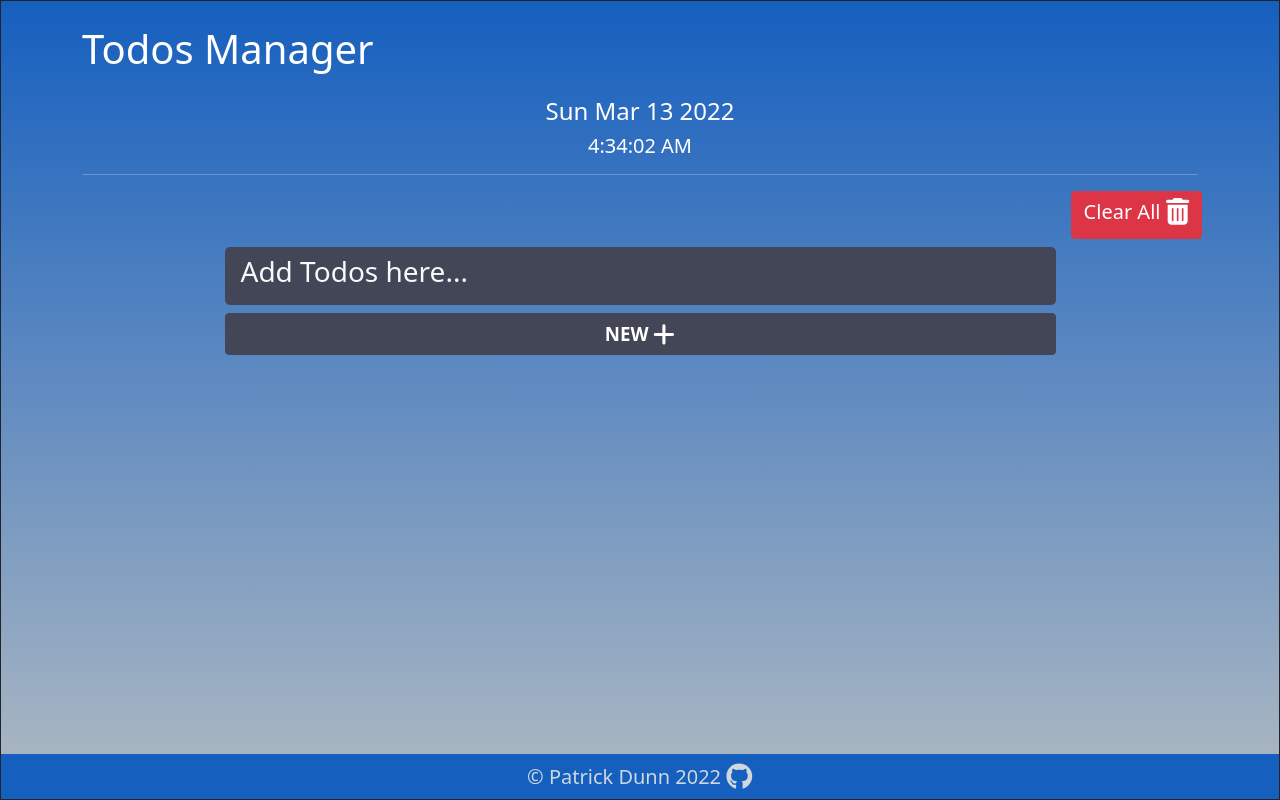
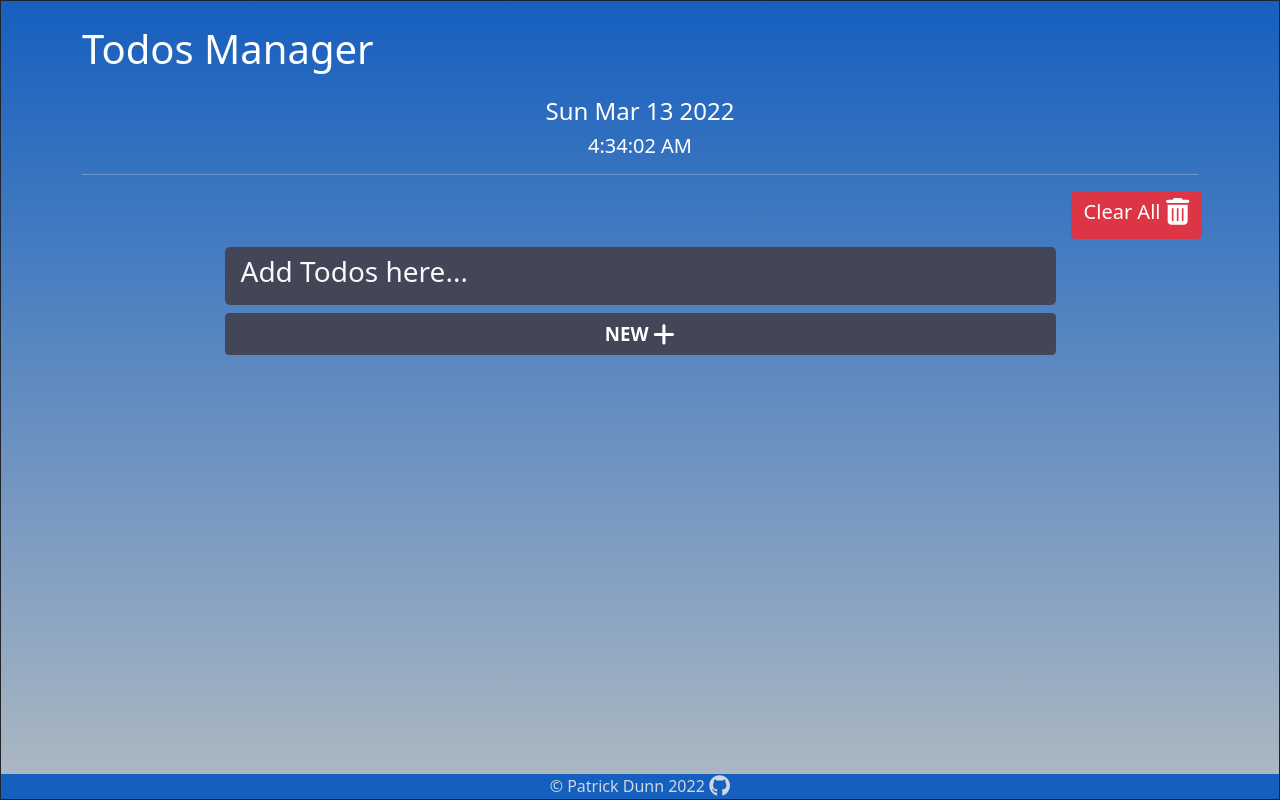
Before and after one commit to knightmac19/react-todos, a React (Create React App) app: page / in a window 1280 px wide. Built offline with nearby package versions, Linux system fonts and the light colour scheme.

Commit message:
re-styling footer for more real estate

```diff
--- a/src/components/Layout/Footer.css
+++ b/src/components/Layout/Footer.css
@@ -2,14 +2,14 @@
   position: absolute;
   bottom: 0px;
   width: 100%;
-  height: 45px;
+  height: 25px;
 
   background-color: #155fbf;
 }
 
 .footer-content {
   display: flex;
-  flex-direction: column;
+  flex-direction: row;
   justify-content: center;
   vertical-align: middle;
   margin: 0 auto;
--- a/src/components/Layout/Footer.js
+++ b/src/components/Layout/Footer.js
@@ -8,8 +8,8 @@ const Footer = () => {
   return (
     <div>
       <div className="footer-layout">
-        <div className="footer-content pt-2">
-          <h5>
+        <div className="footer-content ">
+          <p>
             &copy; Patrick Dunn 2022{" "}
             <a
               href="https://github.com/knightmac19/react-todos"
@@ -18,7 +18,7 @@ const Footer = () => {
             >
               <FontAwesomeIcon icon={faGithub} className="fa-lg icon" />
             </a>
-          </h5>
+          </p>
         </div>
       </div>
     </div>
```
